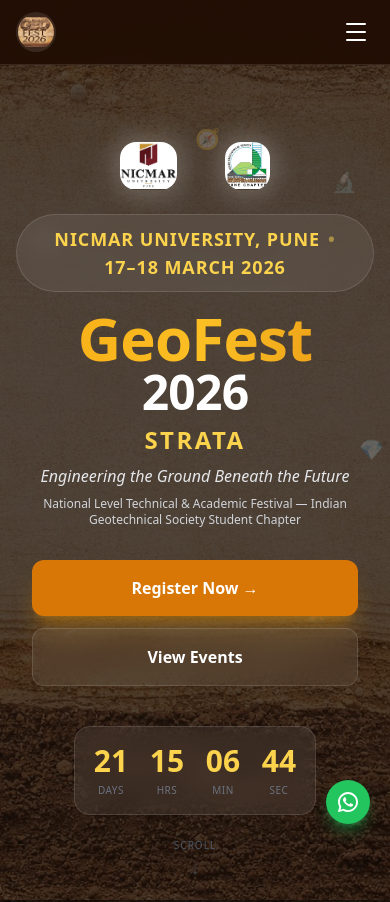
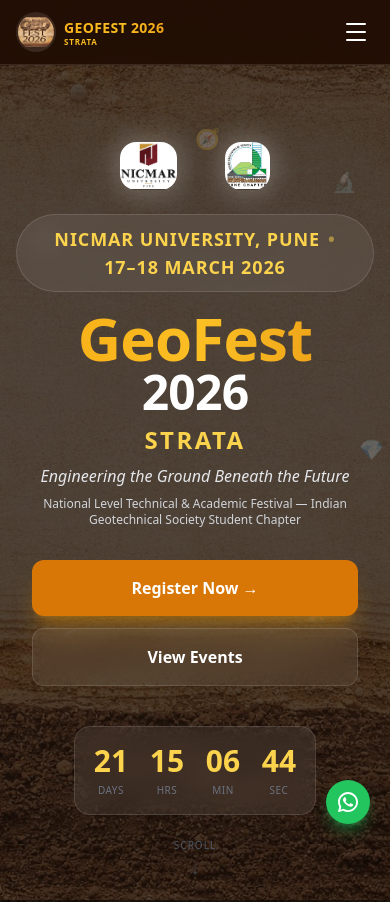
Before and after one commit to akankshakarhad/event_management_with_payment_gateway, a React (Vite) app in the folder frontend/: page / in a window 390 px wide. Shown: the top 902 px of the page. Built offline with nearby package versions, Linux system fonts and the light colour scheme; the HTML template or start-up script is replaced by a standard one.

Commit message:
UI Changes added

```diff
--- a/frontend/src/components/Navbar.jsx
+++ b/frontend/src/components/Navbar.jsx
@@ -36,9 +36,9 @@
           {/* Logo */}
           <Link to="/" className="flex items-center gap-2">
             <img src="/GEOFEST_2026.jpeg" alt="GeoFest 2026" className="h-10 sm:h-12 w-10 sm:w-12 object-contain rounded-full bg-white/10 p-0.5" />
-            <div className="hidden sm:flex flex-col leading-none">
-              <span className="text-white font-extrabold text-lg sm:text-xl tracking-widest uppercase shimmer-text">GeoFest 2026</span>
-              <span className="text-amber-400 text-[9px] sm:text-[10px] font-semibold tracking-widest uppercase">Strata</span>
+            <div className="flex flex-col leading-none">
+              <span className="text-white font-extrabold text-sm sm:text-lg md:text-xl tracking-wide sm:tracking-widest uppercase shimmer-text">GeoFest 2026</span>
+              <span className="text-amber-400 text-[8px] sm:text-[9px] md:text-[10px] font-semibold tracking-widest uppercase">Strata</span>
             </div>
           </Link>
 
```
